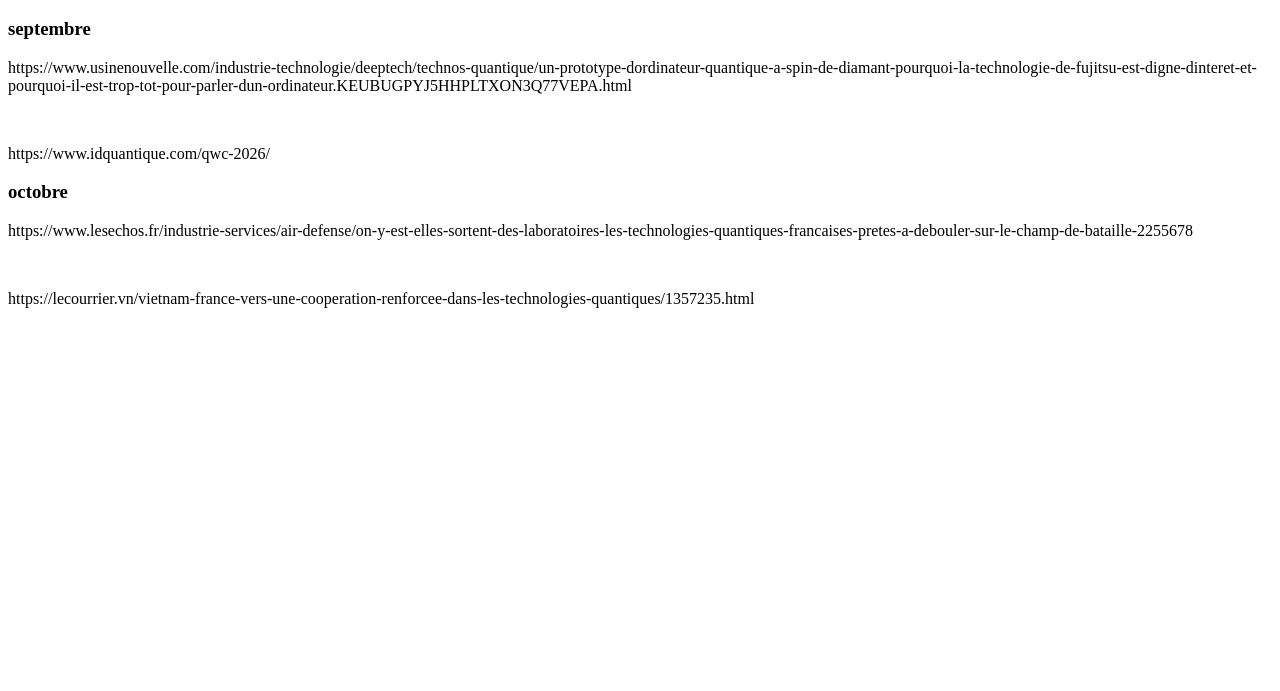
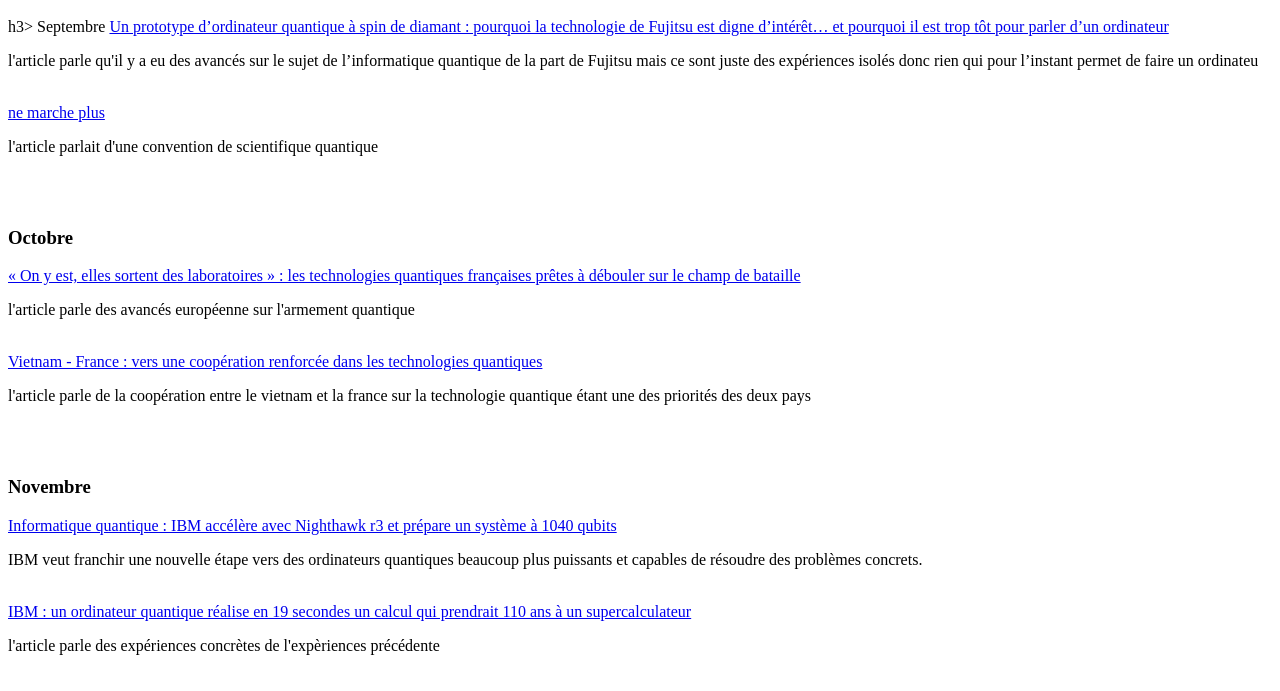
Before and after one commit to Mathias-goat/Portfolio_de_Mathias_Masson, a plain HTML site: page page 4.html in a window 1280 px wide. Shown: the part 109-800 px from the top of the page. Drawn offline with Linux system fonts and the light colour scheme.

Commit message:
Revise page 4 with new articles and formatting fixes
Updated content and structure for better readability and added new articles for November.

```diff
--- a/page 4.html
+++ b/page 4.html
@@ -11,18 +11,27 @@
    </nav> </h2></p>
 </header>
 <body>
-<h3> septembre </h3>
-<p> https://www.usinenouvelle.com/industrie-technologie/deeptech/technos-quantique/un-prototype-dordinateur-quantique-a-spin-de-diamant-pourquoi-la-technologie-de-fujitsu-est-digne-dinteret-et-pourquoi-il-est-trop-tot-pour-parler-dun-ordinateur.KEUBUGPYJ5HHPLTXON3Q77VEPA.html</p>
+h3> Septembre </h3>
+<a href=https://www.usinenouvelle.com/industrie-technologie/deeptech/technos-quantique/un-prototype-dordinateur-quantique-a-spin-de-diamant-pourquoi-la-technologie-de-fujitsu-est-digne-dinteret-et-pourquoi-il-est-trop-tot-pour-parler-dun-ordinateur.KEUBUGPYJ5HHPLTXON3Q77VEPA.html> Un prototype d’ordinateur quantique à spin de diamant : pourquoi la technologie de Fujitsu est digne d’intérêt… et pourquoi il est trop tôt pour parler d’un ordinateur </a>
+<p> l'article parle qu'il y a eu des avancés sur le sujet de l’informatique quantique de la part de Fujitsu mais ce sont juste des expériences isolés donc rien qui pour l’instant permet de faire un ordinateu</p>
+<br>
+<a href=https://www.idquantique.com/qwc-2026/> ne marche plus </a>
+<p> l'article parlait d'une convention de scientifique quantique </p>
 
+<br> <br>
+<h3> Octobre </h3>
+<a href=https://www.lesechos.fr/industrie-services/air-defense/on-y-est-elles-sortent-des-laboratoires-les-technologies-quantiques-francaises-pretes-a-debouler-sur-le-champ-de-bataille-2255678> « On y est, elles sortent des laboratoires » : les technologies quantiques françaises prêtes à débouler sur le champ de bataille</a>
+<p> l'article parle des avancés européenne sur l'armement quantique</p>
 <br>
+<a href=https://lecourrier.vn/vietnam-france-vers-une-cooperation-renforcee-dans-les-technologies-quantiques/1357235.html> Vietnam - France : vers une coopération renforcée dans les technologies quantiques</a>
+<p> l'article parle de la coopération entre le vietnam et la france sur la technologie quantique étant une des priorités des deux pays</p>
 
-<p>https://www.idquantique.com/qwc-2026/ </p>
-
-<h3> octobre </h3>
-<p>https://www.lesechos.fr/industrie-services/air-defense/on-y-est-elles-sortent-des-laboratoires-les-technologies-quantiques-francaises-pretes-a-debouler-sur-le-champ-de-bataille-2255678 </p>
-
+<br> <br>
+<h3> Novembre </h3>
+<a href=https://fr.cnet.com/informatique-quantique/6227/informatique-quantique-ibm-accelere-avec-nighthawk-r3-et-prepare-un-systeme-a-1040-qubits> Informatique quantique : IBM accélère avec Nighthawk r3 et prépare un système à 1040 qubits</a>
+<p> IBM veut franchir une nouvelle étape vers des ordinateurs quantiques beaucoup plus puissants et capables de résoudre des problèmes concrets.</p>
 <br>
-
-<p>https://lecourrier.vn/vietnam-france-vers-une-cooperation-renforcee-dans-les-technologies-quantiques/1357235.html </p>
+<a href=https://www.zdnet.fr/actualites/ibm-un-ordinateur-quantique-realise-en-19-secondes-un-calcul-qui-prendrait-110-ans-a-un-supercalculateur-504738.htm> IBM : un ordinateur quantique réalise en 19 secondes un calcul qui prendrait 110 ans à un supercalculateur </a>
+<p>l'article parle des expériences concrètes de l'expèriences précédente</p>
 
 </body>
```
